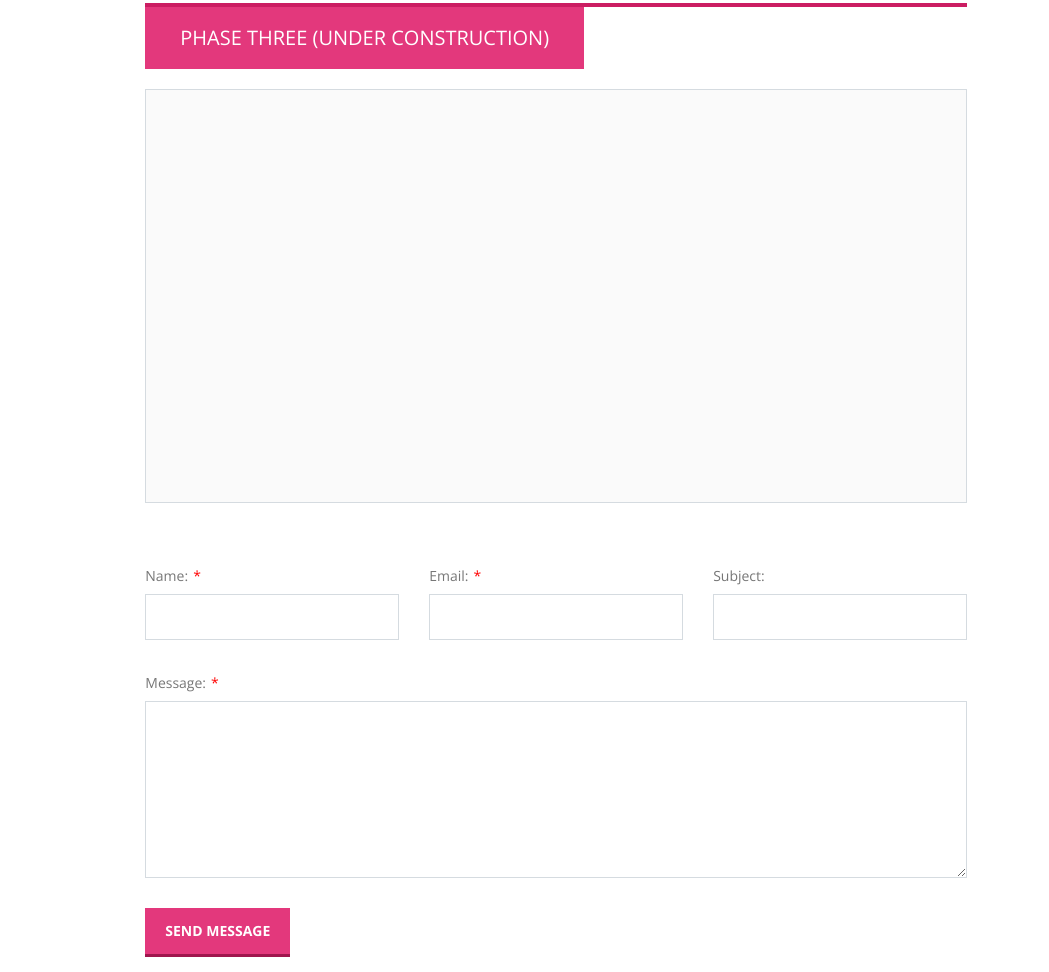
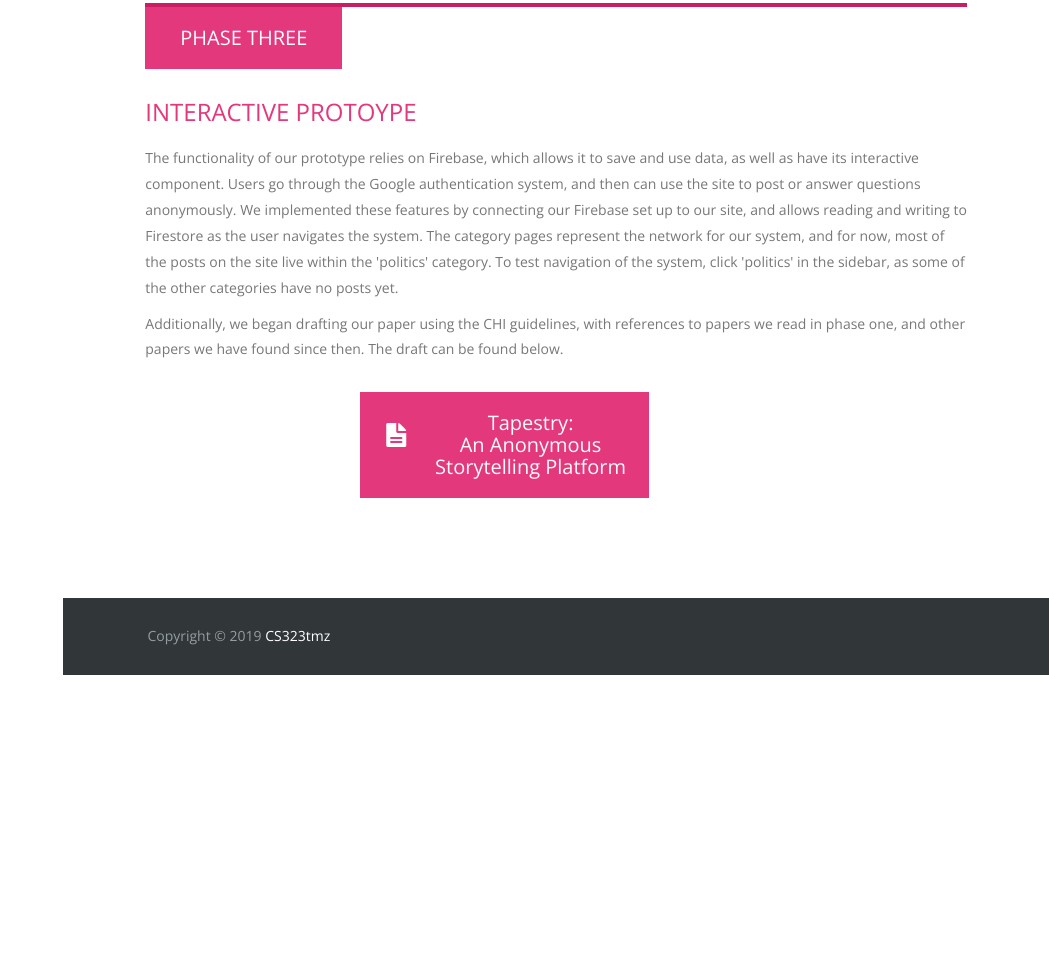
Before and after one commit to mmubayi/323teamsite, a plain HTML site: page index.html in a window 1280 px wide. Shown: the part 5040-6012 px from the top of the page, without its empty margins (231-1280 px from the left). After the commit the page ends 5715 px from the top, so only its background shows below. Drawn offline with nearby package versions, Linux system fonts and the light colour scheme; some packages are replaced by stand-ins of ours; a script that the page names is missing.

Commit message:
updated for phase three

```diff
--- a/css/templatemo_style.css
+++ b/css/templatemo_style.css
@@ -137,6 +137,12 @@ a.menu-toggle-btn i { line-height: 60px; }
 .service-item .service-content h3 { margin: 0; font-size: 20px;}
 .service-item .service-content a {color: #fafafa}
 
+.draft-item { background-color: #e3387c; color: white; }
+.draft-item .draft-icon { width: 25%; float: left; overflow: hidden; display: inline-block; text-align: center; margin-top: 30px; height: 100%; }
+.draft-item .draft-content { width: 75%; overflow: hidden; text-align: center; padding: 20px 20px 20px 0; }
+.draft-item .draft-content h3 { margin: 0; font-size: 20px;}
+.draft-item .draft-content a {color: #fafafa}
+
 .pitch { margin-top: 10px; margin-bottom: 20px; }
 .pitch h3 { color: #974dea; font-weight: 300; text-transform: uppercase; font-size: 24px; margin: 0 0 20px 0; }
 
@@ -147,6 +153,9 @@ a.menu-toggle-btn i { line-height: 60px; }
 
 .p2desc { margin-top: 10px; margin-bottom: 20px; }
 .p2desc h3 { color: #38e395; font-weight: 300; text-transform: uppercase; font-size: 24px; margin: 0 0 20px 0; }
+
+.p3desc { margin-top: 10px; margin-bottom: 20px; }
+.p3desc h3 { color: #e3387c; font-weight: 300; text-transform: uppercase; font-size: 24px; margin: 0 0 20px 0; }
 
 .portfolio-thumb { overflow: hidden; position: relative; }
 .portfolio-thumb img { width: 100%; height: auto; }
--- a/index.html
+++ b/index.html
@@ -284,41 +284,37 @@ http://www.templatemo.com/tm-394-sonic
 				<div class="row">
 					<div class="col-md-12">
 						<div class="section-title">
-							<h2> Phase Three (Under Construction)</h2>
+							<h2> Phase Three</h2>
 						</div> <!-- /.section-title -->
 					</div> <!-- /.col-md-12 -->
 				</div> <!-- /.row -->
-				<div class="row">
+
+				<div class="row p3desc">
 					<div class="col-md-12">
-						<div class="map-holder">
-							<div class="google-map-canvas" id="map-canvas">
-                    		</div>
-						</div> <!-- /.map-holder -->
-					</div> <!-- /.col-md-12 -->
-				</div> <!-- /.row -->
-				<div class="row contact-form">
-					<div class="col-md-4">
-						<label for="name-id" class="required">Name:</label>
-						<input name="name-id" type="text" id="name-id" maxlength="40">
+						<h3>Interactive Protoype</h3>
+						<p> The functionality of our prototype relies on Firebase, which allows it to save and use data, as well as have its interactive component.
+							Users go through the Google authentication system, and then can use the site to post or answer questions anonymously.
+							We implemented these features by connecting our Firebase set up to our site, and allows reading and writing to Firestore as the user navigates the system.
+							The category pages represent the network for our system, and for now, most of the posts on the site live within the 'politics' category.
+							To test navigation of the system, click 'politics' in the sidebar, as some of the other categories have no posts yet.</p>
+
+						<p> Additionally, we began drafting our paper using the CHI guidelines, with references to papers we read in phase one, and other papers we have found since then. The draft can be found below.
+					</div>
+				</div>
+
+				<div class="row links">
+					<div class="col-md-6">
+						<div class="draft-item">
+							<div class="draft-icon">
+								<i class="fa fa-file-text fa-2x"></i>
+							</div>
+							<div class="draft-content">
+								<h3> <a href="./assets/tapestryCHI.pdf"> Tapestry: <br> An Anonymous Storytelling Platform </a></h3>
+							</div>
+						</div> <!-- /.draft-item -->
 					</div> <!-- /.col-md-4 -->
-					<div class="col-md-4">
-						<label for="email-id" class="required">Email:</label>
-						<input name="email-id" type="text" id="email-id" maxlength="40">
-					</div> <!-- /.col-md-4 -->
-					<div class="col-md-4">
-						<label for="subject-id">Subject:</label>
-						<input name="subject-id" type="text" id="subject-id" maxlength="60">
-					</div> <!-- /.col-md-4 -->
-					<div class="col-md-12">
-						<label for="message-id" class="required">Message:</label>
-						<textarea name="message-id" id="message-id" rows="6"></textarea>
-					</div> <!-- /.col-md-12 -->
-					<div class="col-md-12">
-						<div class="submit-btn">
-							<a href="#" class="largeButton contactBgColor">Send Message</a>
-						</div> <!-- /.submit-btn -->
-					</div> <!-- /.col-md-12 -->
 				</div>
+
 			</div> <!-- /#contact -->
 
 		</div> <!-- /.container-fluid -->
```
Also changed, not shown: 1 other file.
